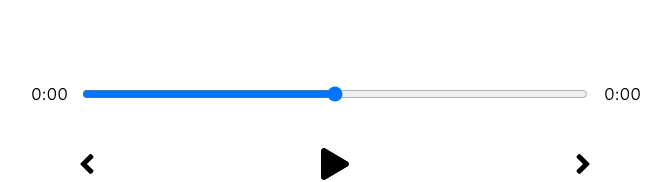
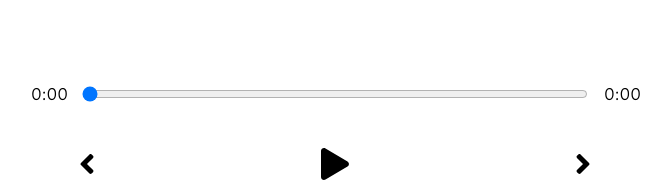
Before and after one commit to mikalegenda/react-music-player, a React (Create React App) app: page / in a window 1280 px wide. Shown: the part 492-674 px from the top of the page, without its empty margins (305-976 px from the left). Built offline with nearby package versions, Linux system fonts and the light colour scheme.

Commit message:
Fixed some issues with input

```diff
--- a/src/components/Player.js
+++ b/src/components/Player.js
@@ -4,7 +4,7 @@ import { faPlay, faAngleLeft, faAngleRight } from "@fortawesome/free-solid-svg-i
 
 const Player = ({ currentSong, isPlaying, setIsPlaying }) => {
   //State
-  const [songInfo, setSongInfo] = useState({ currentTime: null, duration: null });
+  const [songInfo, setSongInfo] = useState({ currentTime: 0, duration: 0 });
 
   //Refs
   const audioRef = useRef(null);
```
